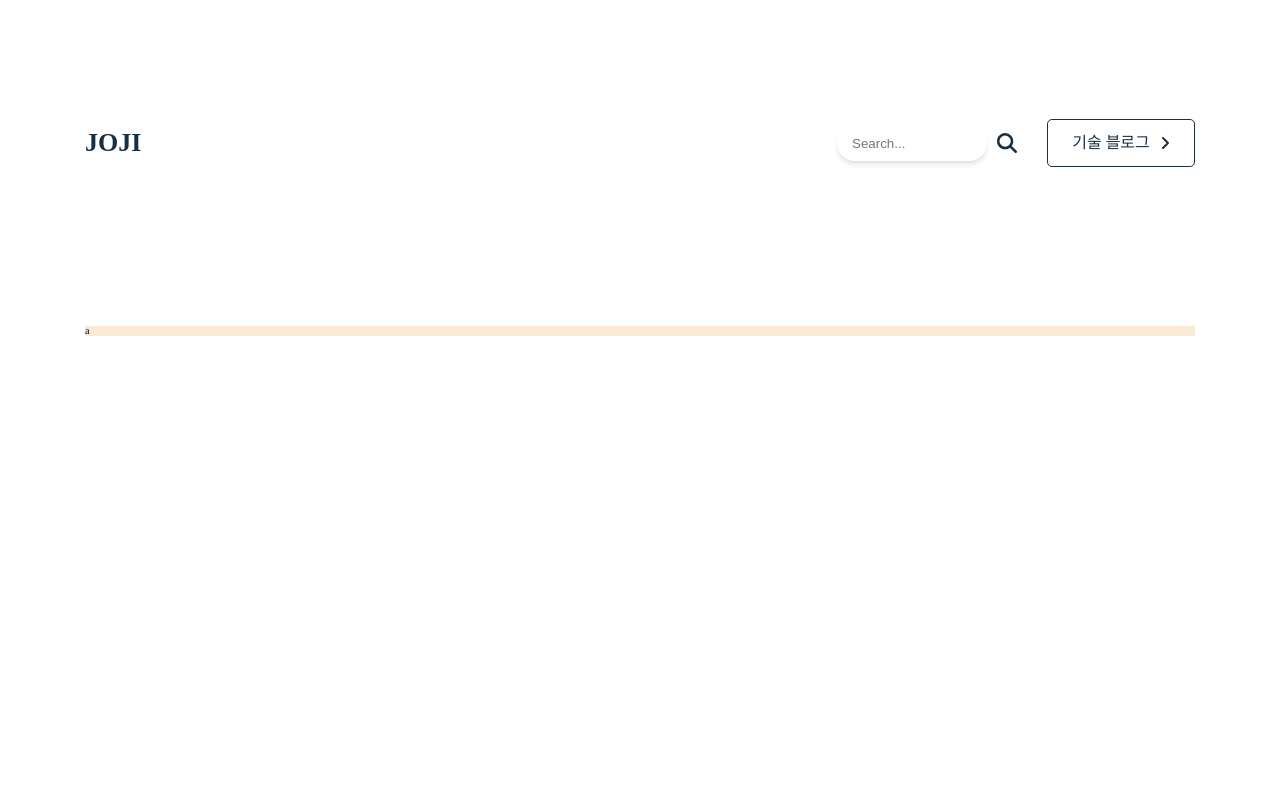
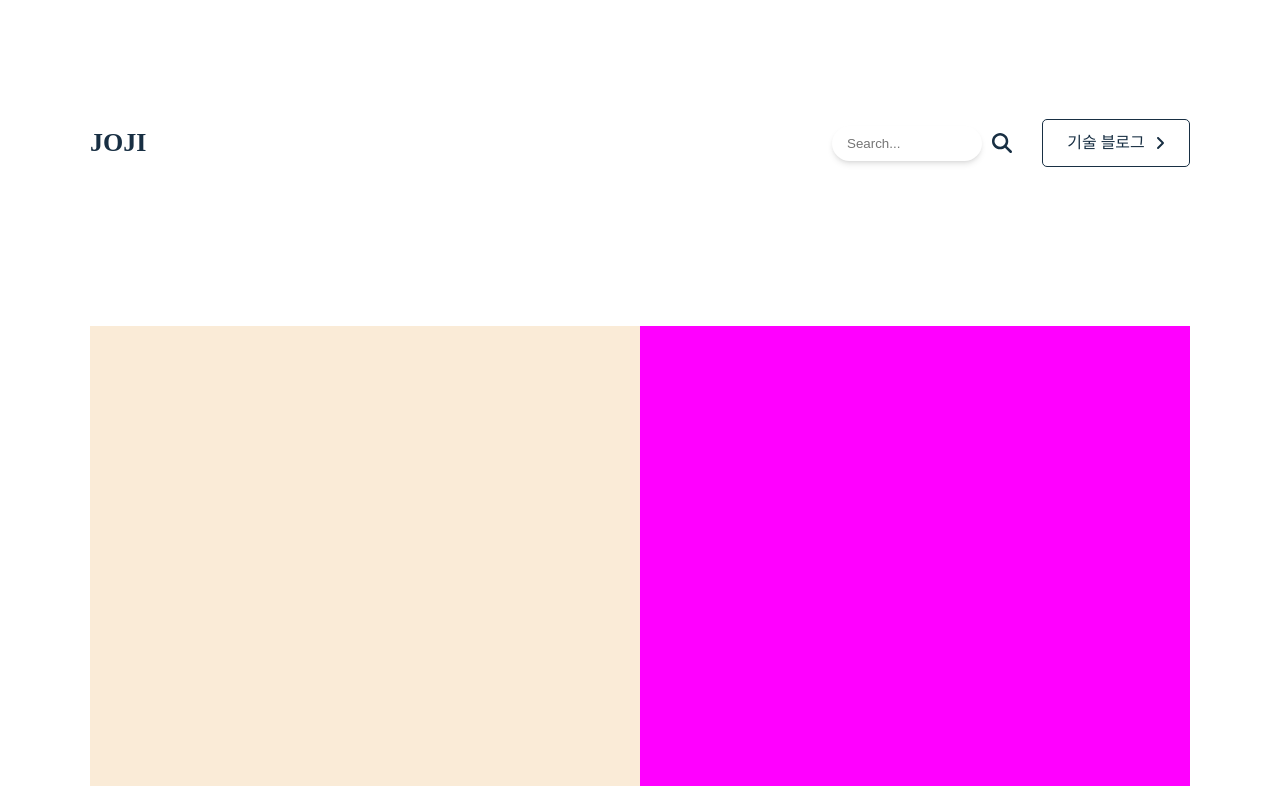
Before and after one commit to jojiapp/blog-temp, a Next.js app: page / in a window 1280 px wide. Built offline with nearby package versions, Linux system fonts and the light colour scheme.

Commit message:
[추가] Index page Profile 추가 및 컨테이너 분할 테스트

```diff
--- a/pages/_app.tsx
+++ b/pages/_app.tsx
@@ -17,7 +17,7 @@ function MyApp({Component, pageProps}: AppProps) {
 }
 
 const Container = styled.div`
-  max-width: 111rem;
+  max-width: 110rem;
   margin: 0 auto;
 `;
 
--- a/pages/index.tsx
+++ b/pages/index.tsx
@@ -1,9 +1,10 @@
 import type {NextPage} from 'next';
 import styled from 'styled-components';
+import Profile from '../src/components/index/Profile';
 
 const Home: NextPage = () => {
   return (
-      <Container>a</Container>
+      <Profile />
   );
 };
 
--- /dev/null
+++ b/src/components/global/RootContainer.tsx
@@ -0,0 +1,5 @@
+import Container from './RootContainerStyles';
+
+const RootContainer = () => <Container />;
+
+export default RootContainer;
--- /dev/null
+++ b/src/components/index/Profile.tsx
@@ -0,0 +1,23 @@
+import {ProfileContainer} from './ProfileStyled';
+import styled from 'styled-components';
+
+const Profile = () => (
+    <ProfileContainer>
+      <ProfileImage></ProfileImage>
+      <InfoContainer></InfoContainer>
+    </ProfileContainer>
+);
+
+const ProfileImage = styled.div`
+  flex: 1;
+  height: 100%;
+  background-color: antiquewhite;
+`;
+
+const InfoContainer = styled.div`
+  flex: 1;
+  height: 100%;
+  background-color: fuchsia;
+`;
+
+export default Profile;
--- /dev/null
+++ b/src/components/index/ProfileStyled.tsx
@@ -0,0 +1,7 @@
+import styled from 'styled-components';
+
+export const ProfileContainer = styled.div`
+  display: flex;
+  align-items: center;
+  height: 46rem;
+`;
```
Also changed, not shown: src/components/global/RootContainerStyles.tsx (added, +8 -0 lines).
